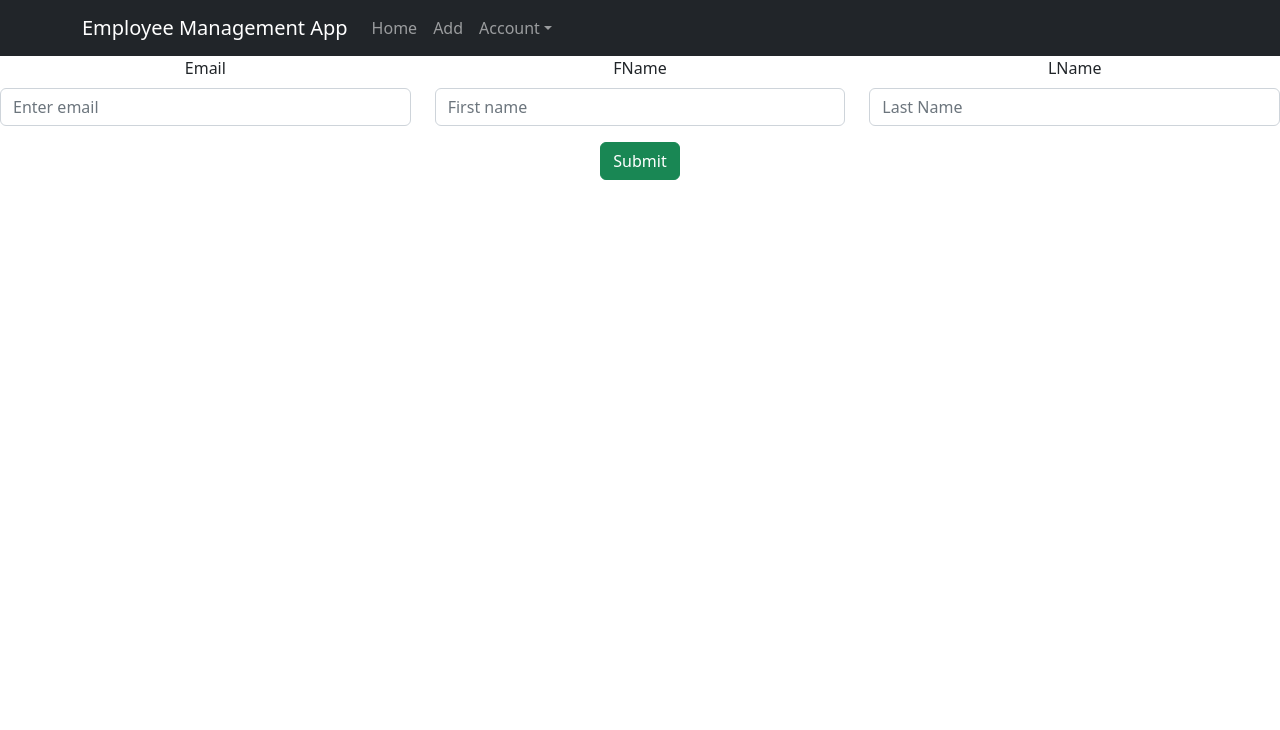
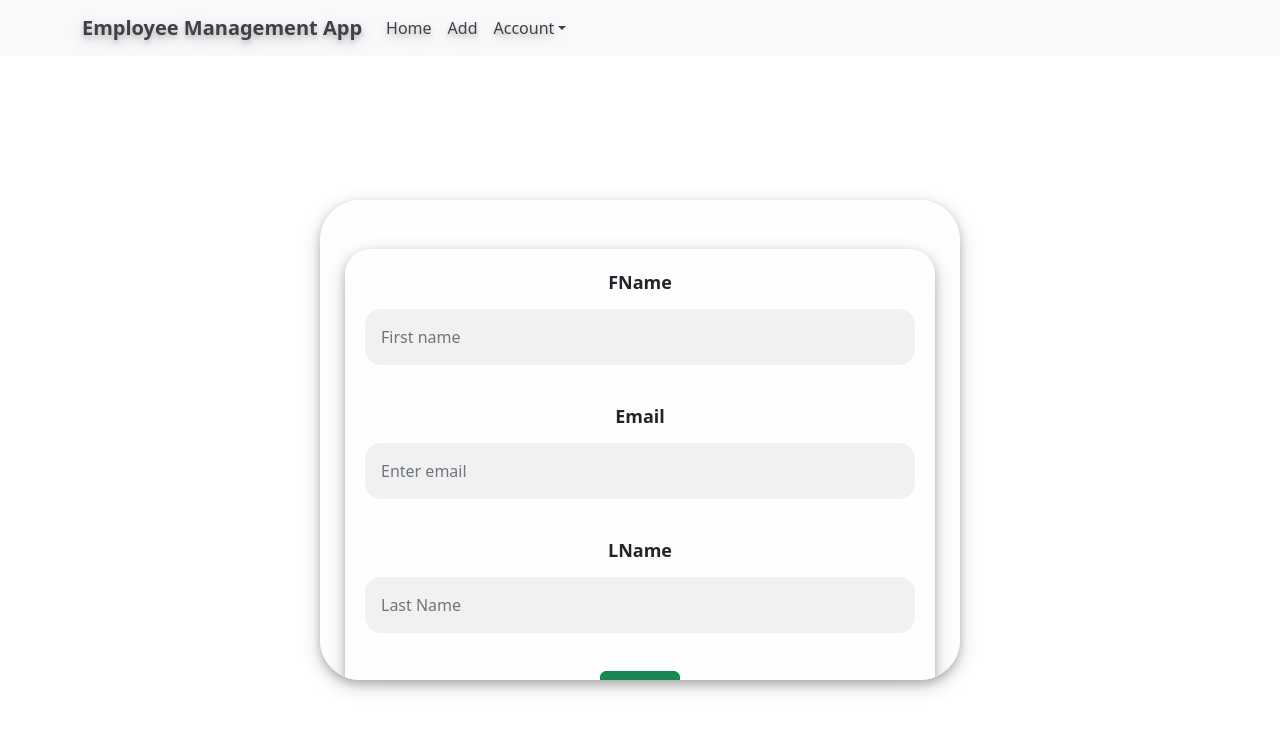
Before and after one commit to 16bithero/101277841_comp3123_assignment2_reactjs, a React (Create React App) app: page /add in a window 1280 px wide. Shown: the top 730 px of the page. Built offline with nearby package versions, Linux system fonts and the light colour scheme.

Commit message:
added css

```diff
--- a/src/App.js
+++ b/src/App.js
@@ -12,7 +12,7 @@ function App() {
   return (
     <div className="App">
       <BrowserRouter>
-      <Navbar  bg="dark" variant="dark" expand="lg">
+      <Navbar  bg="light" variant="light" expand="lg">
       <Container>
         <Navbar.Brand href="#home">Employee Management App</Navbar.Brand>
         <Navbar.Toggle aria-controls="basic-navbar-nav" />
--- a/src/components/AddEmployee.js
+++ b/src/components/AddEmployee.js
@@ -5,7 +5,7 @@ import Form from 'react-bootstrap/Form';
 import Row from 'react-bootstrap/Row';
 import 'bootstrap/dist/css/bootstrap.min.css';
 import axios from 'axios';
-import { BrowserRouter, Route, Routes, NavLink, Link, useNavigate} from 'react-router-dom';
+import { BrowserRouter, Route, Routes, NavLink, Link, useNavigate } from 'react-router-dom';
 
 export default function AddEmployee() {
 
@@ -36,28 +36,39 @@ export default function AddEmployee() {
 
     return (
         <>
+            <br />
+            <br />
+            <br />
+            <br />
+            <br />
+            <br />
+            <div class="divmid">
+                <div class="inside">
+                    <div class="divBody">
+                        <br />
+                        <section class="divbox">
                             <Form onSubmit={addEmployee}>
-                <Row className="mb-3">
-                    <Form.Group as={Col} controlId="formGridEmail">
+                                <Form.Group className="mb-3">
+                                    <Form.Label>FName</Form.Label>
+                                    <Form.Control type="text" name='first_name' placeholder="First name" value={data.first_name} onChange={event => onValueChanged(event)} />
+                                </Form.Group>
+                                <Form.Group className="mb-3">
                                     <Form.Label>Email</Form.Label>
                                     <Form.Control type="email" name='email' placeholder="Enter email" value={data.email} onChange={(event) => onValueChanged(event)} />
                                 </Form.Group>
-                    <Form.Group as={Col} controlId="formGridFullname">
-                        <Form.Label>FName</Form.Label>
-                        <Form.Control name='first_name' placeholder="First name" value={data.first_name} onChange={event => onValueChanged(event)} />
+
+                                <Form.Group className="mb-3">
+                                    <Form.Label>LName</Form.Label>
+                                    <Form.Control type="text" name='last_name' placeholder="Last Name" value={data.last_name} onChange={event => onValueChanged(event)} />
                                 </Form.Group>
-                    <Form.Group as={Col} controlId="formGridFullname">
-                        <Form.Label>LName</Form.Label>
-                        <Form.Control name='last_name' placeholder="Last Name" value={data.last_name} onChange={event => onValueChanged(event)} />
-                    </Form.Group>
-                </Row>
                                 <Link to='/view'>
                                     <Button variant='success' type='submit' onClick={addEmployee}>Submit</Button>
                                 </Link>
                             </Form>
-                <h3>{data.first_name}</h3>
-                <h3>{data.last_name}</h3>
-                <h3>{data.email}</h3>
+                        </section>
+                    </div>
+                </div>
+            </div>
         </>
     )
 }
--- a/src/components/EmpView.js
+++ b/src/components/EmpView.js
@@ -5,7 +5,7 @@ import 'bootstrap/dist/css/bootstrap.min.css';
 import Table from 'react-bootstrap/Table';
 import { Link } from 'react-router-dom';
 import { Button } from 'react-bootstrap';
-import {useNavigate} from 'react-router-dom';
+import { useNavigate } from 'react-router-dom';
 
 export default function EmpView() {
 
@@ -42,6 +42,18 @@ export default function EmpView() {
     }, []);
 
     return (
+        <>
+            <br />
+            <br />
+            <br />
+            <br />
+            <br />
+            <br />
+            <div class="divmid">
+                <div class="inside">
+                    <div class="divBody">
+                        <br />
+                        <section class="divbox">
                             <Table striped bordered hover>
                                 <tbody>
                                     <tr>
@@ -68,5 +80,10 @@ export default function EmpView() {
                                     ))}
                                 </tbody>
                             </Table>
+                        </section>
+                    </div>
+                </div>
+            </div>
+        </>
     );
 }
--- a/src/components/Update.js
+++ b/src/components/Update.js
@@ -5,7 +5,7 @@ import Form from 'react-bootstrap/Form';
 import Row from 'react-bootstrap/Row';
 import 'bootstrap/dist/css/bootstrap.min.css';
 import axios from 'axios';
-import { BrowserRouter, Route, Routes, NavLink, Link, useNavigate} from 'react-router-dom';
+import { BrowserRouter, Route, Routes, NavLink, Link, useNavigate } from 'react-router-dom';
 
 export default function Update() {
 
@@ -47,28 +47,36 @@ export default function Update() {
 
     return (
         <>
+            <br />
+            <br />
+            <br />
+            <br />
+            <br />
+            <br />
+            <div class="divmid">
+                <div class="divBody">
+                    <br />
+                    <section class="divbox">
                         <Form>
-                <Row className="mb-3">
-                    <Form.Group as={Col} controlId="formGridEmail">
+                            <Form.Group className="mb-3">
+                                <Form.Label>FName</Form.Label>
+                                <Form.Control type="text" name='first_name' placeholder="First name" value={first_name} onChange={event => setFname(event.target.value)} />
+                            </Form.Group>
+                            <Form.Group className="mb-3">
+                                <Form.Label>LName</Form.Label>
+                                <Form.Control type="text" name='last_name' placeholder="Last Name" value={last_name} onChange={event => setLname(event.target.value)} />
+                            </Form.Group>
+                            <Form.Group className="mb-3">
                                 <Form.Label>Email</Form.Label>
                                 <Form.Control type="email" name='email' placeholder="Enter email" value={email} onChange={(event) => setEmail(event.target.value)} />
                             </Form.Group>
-                    <Form.Group as={Col} controlId="formGridFullname">
-                        <Form.Label>FName</Form.Label>
-                        <Form.Control name='first_name' placeholder="First name" value={first_name} onChange={event => setFname(event.target.value)} />
-                    </Form.Group>
-                    <Form.Group as={Col} controlId="formGridFullname">
-                        <Form.Label>LName</Form.Label>
-                        <Form.Control name='last_name' placeholder="Last Name" value={last_name} onChange={event => setLname(event.target.value)} />
-                    </Form.Group>
-                </Row>
                             <Link to='/view'>
                                 <Button variant='success' type='submit' onClick={updateEmployee}>Submit</Button>
                             </Link>
                         </Form>
-                <h3>{first_name}</h3>
-                <h3>{last_name}</h3>
-                <h3>{email}</h3>
+                    </section>
+                </div>
+            </div>
         </>
     )
 }
--- a/src/index.css
+++ b/src/index.css
@@ -11,3 +11,304 @@ code {
   font-family: source-code-pro, Menlo, Monaco, Consolas, 'Courier New',
     monospace;
 }
+
+
+/* Sets the background color and typeface of the website */
+html {
+  font-family: Helvetica, sans-serif, Arial;
+}
+
+/* Enables smooth scrolling when clicking bookmarks */
+div {
+  scroll-behavior: smooth;
+}
+
+/* Centers the content */
+.center {
+  margin: auto;
+  width: 50%;
+  padding: 0;
+}
+
+/* Formats the navigation menu */
+.row{
+  margin: auto;
+  width: 50%;
+  height: 6vh;
+}
+
+/* To make sure no floating elements are allowed on the left */
+.last{
+  clear: left;
+}
+
+/* Formats column nav */
+.col
+{
+  float: left;
+  width: 25%;
+  text-align: center;
+}
+
+/* Formats bookmark in the webpage */
+.bookMark {
+  margin: 20px;
+  width: 95%;
+  text-align: center;
+}
+
+.res {
+  width: 33%; /* Adjusted width for the 3 bookmarks in resume.html */
+}
+
+.list {
+  width: 20%; /* Adjusted width for the 3 bookmarks in resume.html */
+}
+
+/* These are for the table customization */
+table.size{
+  table-layout: fixed;
+  width: 100%;
+  text-align: left;
+}
+
+caption {
+  text-align: left;
+}
+
+th {
+  text-align: left;
+  text-indent: 30px;
+}
+
+dt {
+  text-indent: 30px;
+  font-weight: bold;
+  padding: 0;
+}
+
+dd {
+  padding: 5px;
+}
+
+li {
+  margin: auto;
+  text-align: left;
+  list-style-position: inside;
+}
+
+ol.lower {
+  list-style-type: lower-alpha;
+}
+
+ol.upper {
+  list-style-type: upper-alpha;
+}
+
+ol.upperRoman {
+  list-style-type: upper-roman;
+}
+
+ol.lowerRoman {
+  list-style-type: lower-roman;
+}
+
+ul.disc {
+  list-style-type: disc;
+}
+
+ul.circle {
+  list-style-type: circle;
+}
+
+ul.square {
+  list-style-type: square;
+}
+
+/* Font customization */
+h1, a, a:visited {
+  color: #414044;
+  font-weight: bold;
+  text-shadow: 0 3px 5px rgba(0, 0, 0, 0.2), 0 5px 15px rgba(0, 0, 0, 0.19);
+}
+
+a:link {
+  color: #414044;
+}
+
+a.normal {
+  color: #414044;
+  font-weight: bold;
+  text-shadow: none;
+}
+
+p, h2, h3 {
+  margin: 10px;
+  line-height: 150%;
+  color: #414044;
+}
+
+h1, h2, strong, th, dt {
+  color: #3f4584;
+}
+
+/* Formats the buttons used in html */
+.button{
+  background-color: #fdfdfd;
+  border: 1px;
+  border-radius: 10px;
+  color: white;
+  padding: 10px 25px;
+  text-align: center;
+  text-decoration: none;
+  display: inline-block;
+  font-size: 16px;
+  margin: 4px 2px;
+  cursor: pointer;
+  box-shadow: 0 2px 4px 0 rgba(0, 0, 0, 0.2), 0 3px 10px 0 rgba(0, 0, 0, 0.19);
+}
+
+.button:hover {
+  background-color: #3f4584;
+  color: #fdfdfd;
+}
+
+.button.navi{
+  background-color: #3f4584;
+  color: white;
+}
+
+.button.navi:hover{
+  background-color: #fdfdfd;
+  color: #3f4584;
+}
+
+/* Formats the body content */
+.divmid { /* Centers the content and encloses them in a box */
+  width: 50%;
+  height: 60vh;
+  margin: auto;
+  border-radius: 40px;
+  overflow: hidden; /* hides the scrollbar */
+  background-color: #fdfdfd;
+  box-shadow: 0 4px 8px 0 rgba(0, 0, 0, 0.2), 0 6px 20px 0 rgba(0, 0, 0, 0.19);
+}
+
+.inside { /* This div is inside divmid so the scrollbar won't overlap the outer box. */
+  height: vh;
+  overflow: auto;
+  background-color: #fefefe;
+  background-size: cover;
+}
+
+.divBody {
+  margin: auto;
+  padding: 25px;
+  height: 100%;
+  background-size: cover;
+}
+
+/* Hero section in the webpage */
+.hero {
+  height: 30vh;
+  padding: 50px;
+  background-color: #fefefe;
+  background-size: cover;
+}
+
+/* Hero caption in the webpage */
+.heroCap {
+  margin: auto;
+  padding: 50px;
+  height: 15vh;
+  background-color: #fefefe;
+}
+
+/* Encloses the elements in a small box */
+.divbox {
+  margin: auto;
+  background-color: #fefefe;
+  border-radius: 25px;
+  box-shadow: 0 4px 8px 0 rgba(0, 0, 0, 0.2), 0 6px 20px 0 rgba(0, 0, 0, 0.19);
+  padding: 20px;
+}
+/* Formats horizontal line */
+hr {
+  background-color: #414044;
+  border: 0 none;
+  height: 3px;
+  width: 75%;
+  margin: auto;
+}
+/* Adjusts the margin on resume.html page */
+hr.left {
+  margin-left: 10px;
+}
+
+/* Scrollbar properties */
+
+/* Scrollbar width/thickness */
+::-webkit-scrollbar {
+  width: 8px;
+  border-radius: 40px;
+}
+
+/* Handle / Active state */
+::-webkit-scrollbar-thumb {
+  background: #414044;
+  border-radius: 40px;
+  background-clip: padding-box;
+}
+
+/* Handle on hover */
+::-webkit-scrollbar-thumb:hover {
+  background: dimgray;
+}
+
+/* Tracker color */
+::-webkit-scrollbar-track
+{
+  background-color: darkgrey;
+}
+
+/* Formats column element */
+.columns{
+  margin: auto;
+  width: 100%;
+  height: 100%;
+  text-align: center;
+}
+/* Formats column width */
+.contact {
+  float: left;
+  width: 50%;
+  height: 500px;
+}
+/* Formats Google Map Size */
+iframe {
+  height: 80%;
+  width: 95%;
+  border: 1px solid #fdfdfd;
+  box-shadow: 0 3px 5px rgba(0, 0, 0, 0.2), 0 5px 15px rgba(0, 0, 0, 0.19);
+}
+
+img {
+  max-height: 100%;
+  max-width: 100%;
+}
+
+input[type=text], input[type=email], select, option, input[type="file"]{
+  width: 100%;
+  padding: 1em;
+  margin: 5px 0 22px 0;
+  display: inline-block;
+  border: none;
+  background: #f1f1f1;
+  border-radius: 1em;
+}
+
+label{
+  font-weight: bold;
+  font-size: large;
+  text-align: left;
+}
```
Lines whose indentation alone changed are shown as unchanged.
